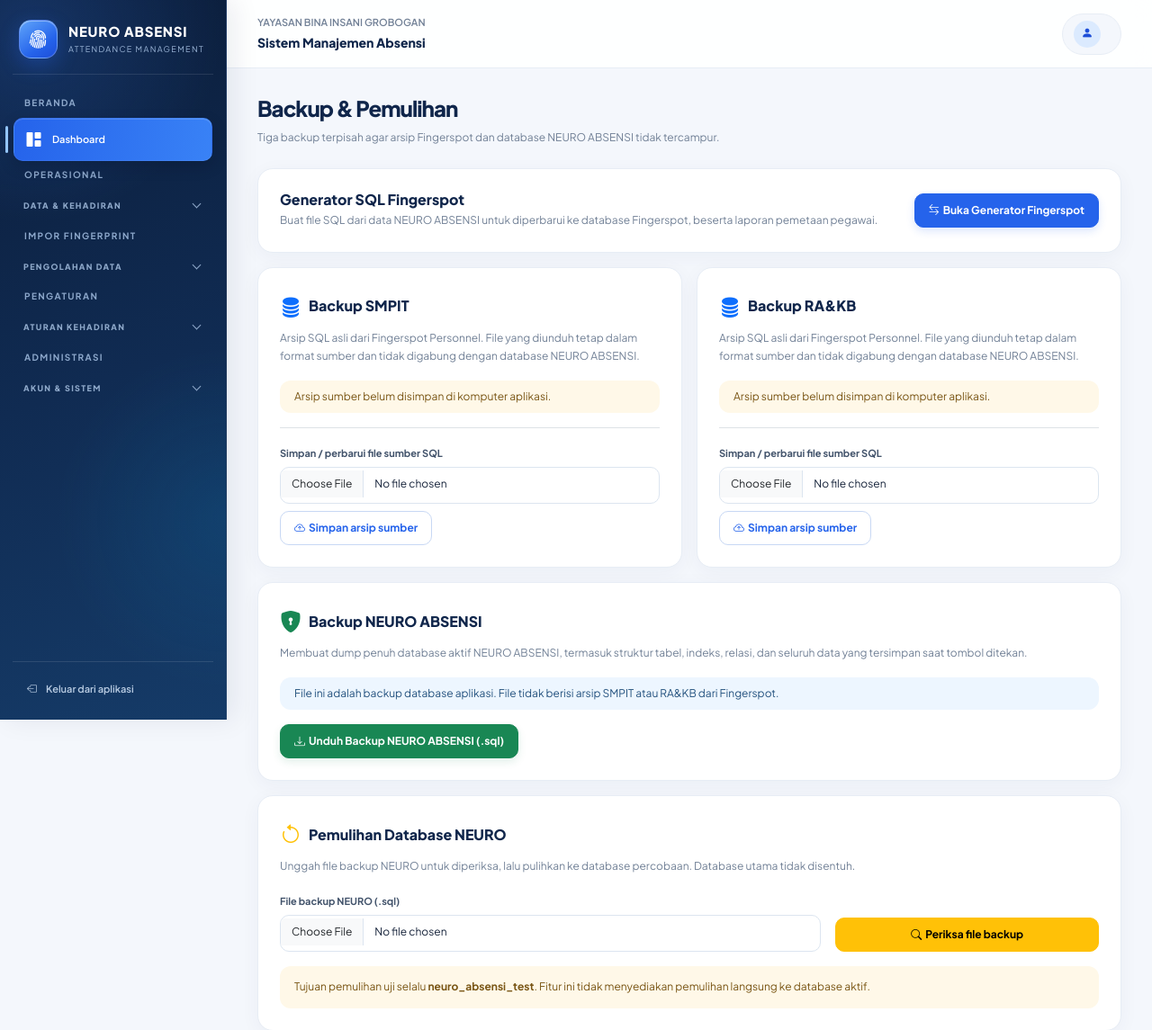
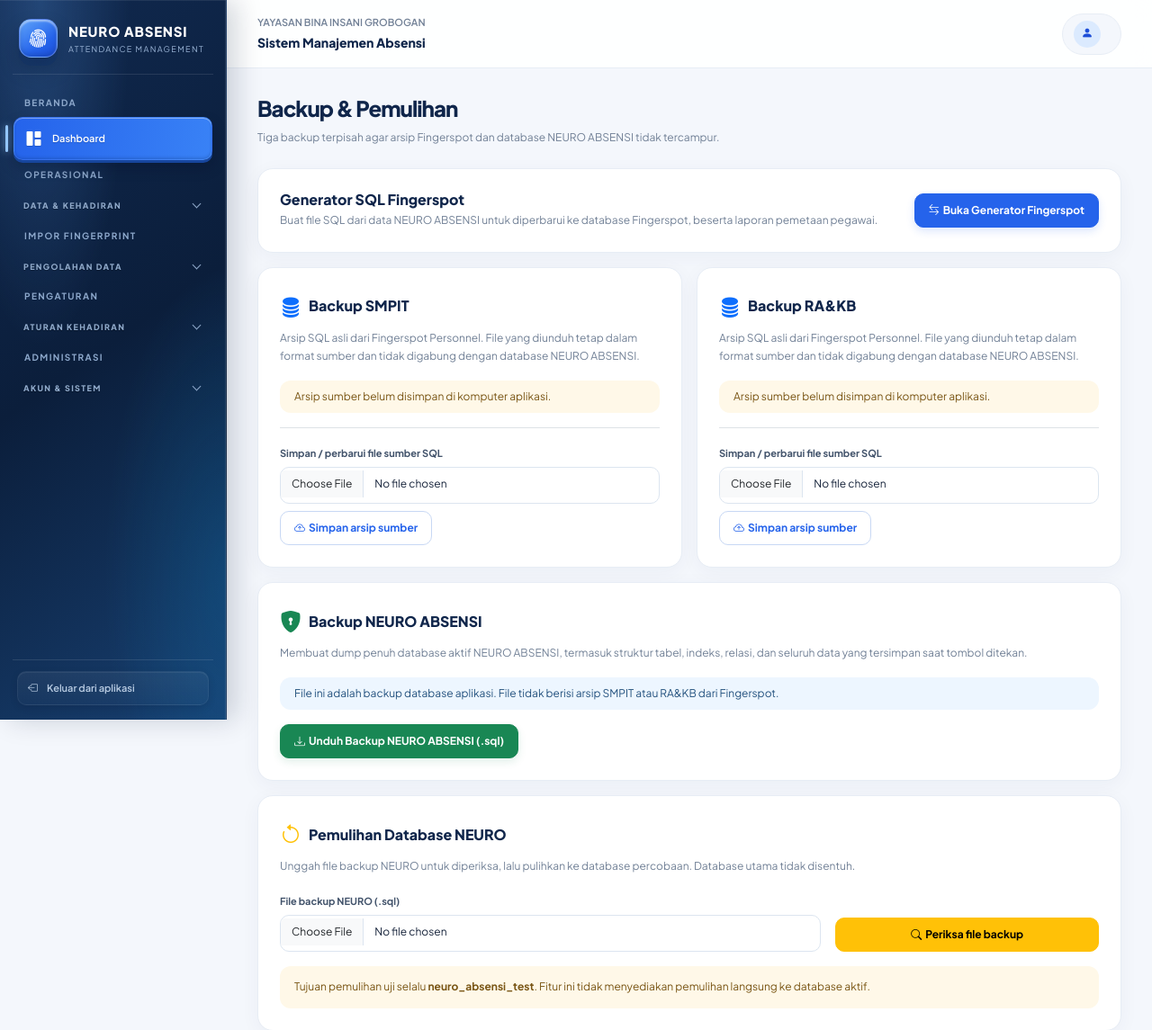
Before and after one commit to zidan121/absensi, a CodeIgniter 4 app: template app/Views/backup_exports/index.php in a window 1280 px wide. Shown: the top 1145 px of the page at 90% size. Run offline with PHP 8.4 and a stand-in for CodeIgniter, Linux system fonts and the light colour scheme; the template is opened without the code that fills it, so the values that code supplies are empty; some libraries are stand-ins or nearby versions.

Commit message:
Add subtle 3D depth to sidebar navigation

```diff
--- a/app/Views/layout.php
+++ b/app/Views/layout.php
@@ -108,6 +108,50 @@
         .sidebar-bottom{margin-top:auto;padding:12px 5px 2px;border-top:1px solid rgba(255,255,255,.11)}
         .sidebar-bottom a{padding:10px 11px;border-radius:10px;color:#b8cbe2;font-size:11px;transition:.18s ease}
         .sidebar-bottom a:hover{background:rgba(248,113,113,.1);color:#fecaca}
+
+        /* Subtle 3D depth for the sidebar */
+        .sidebar{
+            background:
+                radial-gradient(ellipse at 18% 0%,rgba(96,165,250,.24),transparent 34%),
+                radial-gradient(ellipse at 100% 80%,rgba(14,165,233,.16),transparent 38%),
+                linear-gradient(145deg,#10294f 0%,#0b1e3b 48%,#173f70 100%);
+            box-shadow:inset -1px 0 0 rgba(255,255,255,.12), inset 0 1px 0 rgba(255,255,255,.08), 10px 0 28px rgba(8,24,49,.18);
+        }
+        .brand-mark{
+            transform:translateY(-1px);
+            box-shadow:0 9px 0 rgba(13,48,105,.35),0 13px 22px rgba(2,12,35,.3),inset 0 2px 2px rgba(255,255,255,.48),inset 0 -3px 5px rgba(14,52,125,.28);
+        }
+        .sidebar nav summary{
+            text-shadow:0 1px 1px rgba(0,0,0,.28);
+            transition:background .18s ease,color .18s ease,transform .18s ease;
+        }
+        .sidebar nav details[open] summary{color:#d6e6fb}
+        .sidebar nav a{
+            text-shadow:0 1px 1px rgba(0,0,0,.16);
+            transition:transform .18s ease,background .18s ease,box-shadow .18s ease,border-color .18s ease;
+        }
+        .sidebar nav a:hover{
+            box-shadow:inset 0 1px 0 rgba(255,255,255,.09),0 5px 12px rgba(2,12,35,.16);
+        }
+        .sidebar nav a.active{
+            transform:translateY(-1px);
+            background:linear-gradient(180deg,#4389fb 0%,#2869df 58%,#1e56bf 100%);
+            box-shadow:0 3px 0 #17469e,0 8px 15px rgba(2,12,35,.28),inset 0 1px 0 rgba(255,255,255,.38),inset 0 -2px 3px rgba(12,48,115,.22);
+        }
+        .sidebar nav a.active:before{
+            box-shadow:0 0 9px rgba(147,197,253,.85),0 1px 2px rgba(0,0,0,.22);
+        }
+        .sidebar nav details .nav-sub{
+            border-left-color:rgba(165,195,235,.28);
+        }
+        .sidebar-bottom a{
+            background:linear-gradient(180deg,rgba(255,255,255,.055),rgba(255,255,255,.018));
+            border:1px solid rgba(255,255,255,.055);
+            box-shadow:inset 0 1px 0 rgba(255,255,255,.07),0 3px 8px rgba(2,12,35,.12);
+        }
+        @media(prefers-reduced-motion:reduce){
+            .sidebar nav a,.sidebar nav summary{transition:none}
+        }
         .main-area{margin-left:var(--sidebar)}
         @media(max-width:991.98px){:root{--sidebar:220px}.sidebar{width:var(--sidebar)}.topbar{padding:0 22px}.content-wrap{padding:24px 22px}}
         @media(max-width:767.98px){.sidebar{position:relative;width:100%;height:auto;min-height:0;padding:13px 14px}.brand-wrap{padding:0 5px 12px;margin-bottom:12px}.brand-mark{width:35px;height:35px;border-radius:11px}.brand-name{font-size:14px}.brand-caption{font-size:9px}.sidebar nav{display:flex;gap:5px;overflow-x:auto;padding-bottom:4px}.nav-caption{display:none}.sidebar nav a{white-space:nowrap;padding:9px 11px;margin:0;font-size:11px}.sidebar nav a i{font-size:15px}.sidebar-bottom{display:none}.main-area{margin-left:0}.topbar{height:58px;padding:0 16px;position:relative}.content-wrap{padding:21px 14px 32px}.content-wrap h2,.page-heading h1{font-size:21px}.admin-chip{padding:5px 8px}.admin-chip span{display:none}}
```
